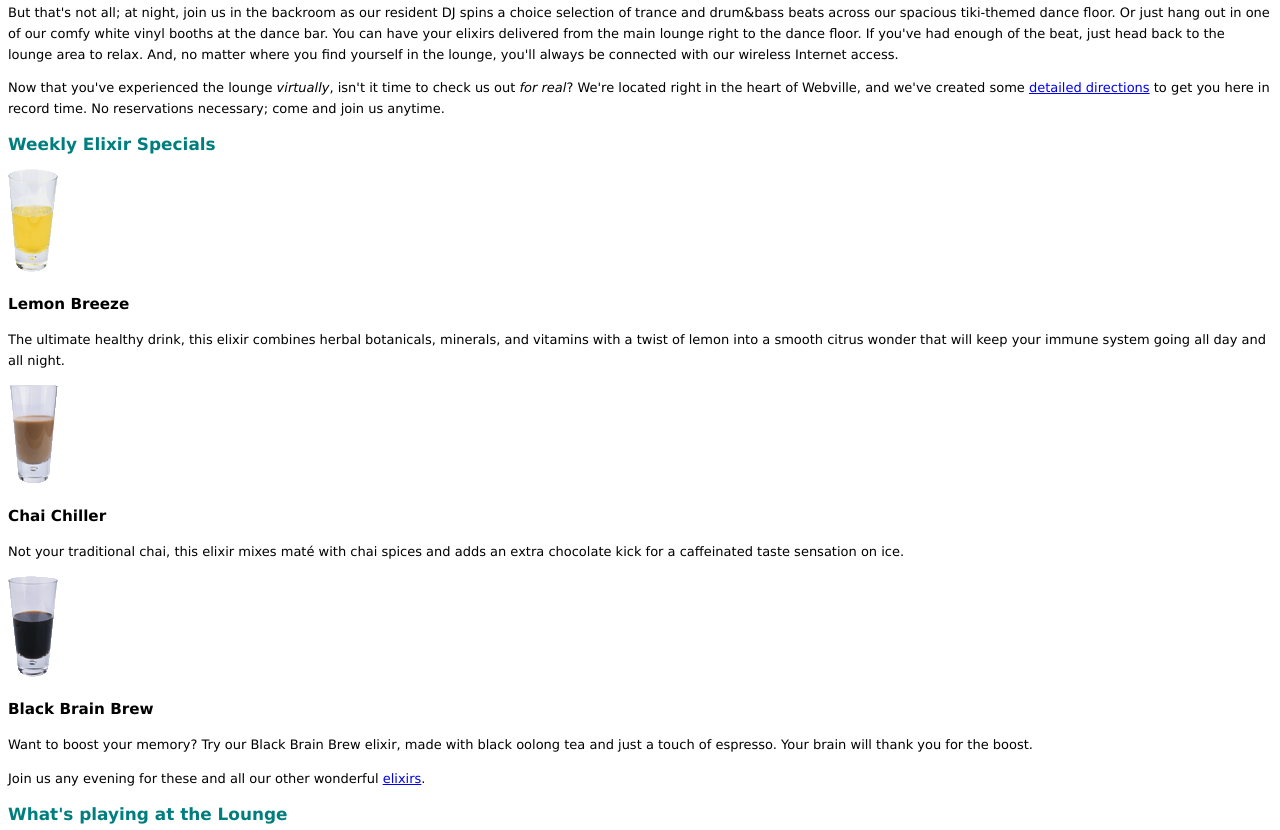
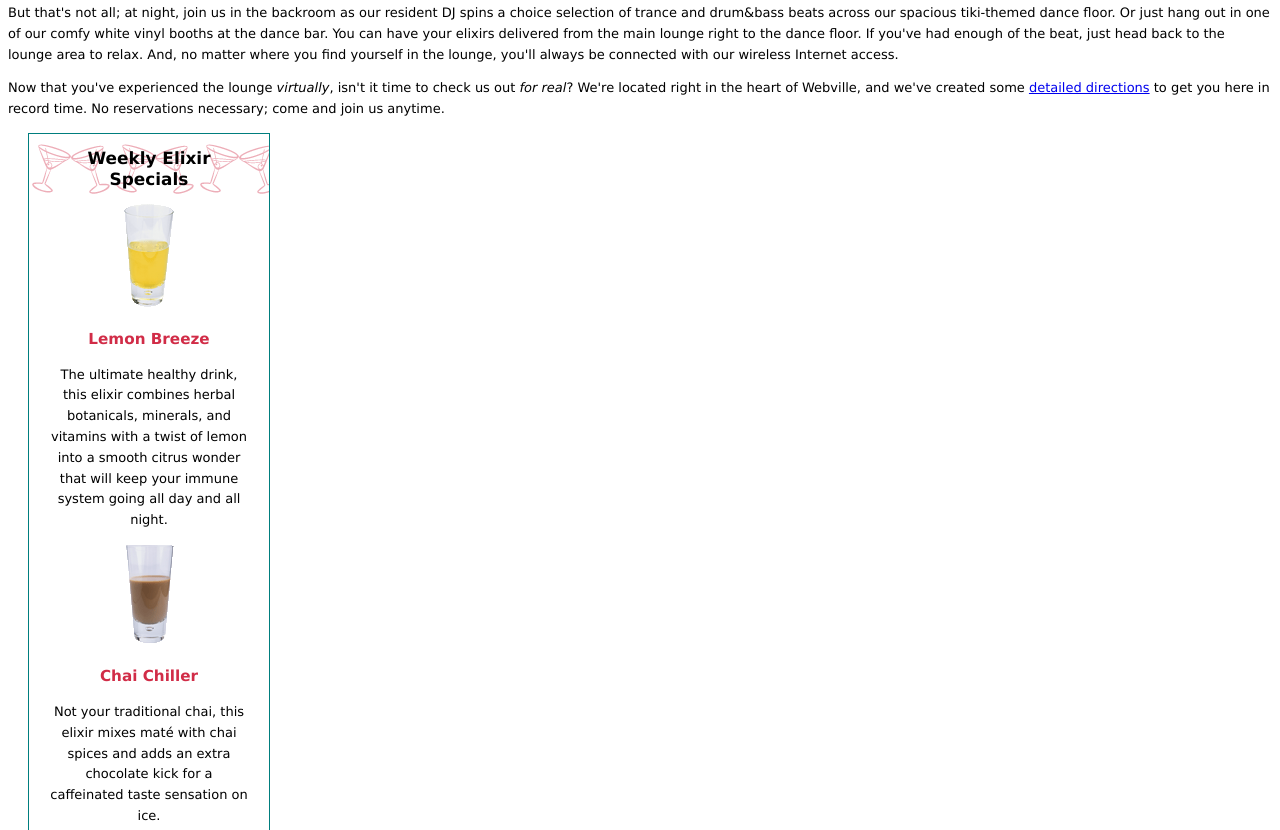
Before and after one commit to fuzhelearning/css_html, a plain HTML site: page lounge.html in a window 1280 px wide. Shown: the part 543-1373 px from the top of the page. Drawn offline with Linux system fonts and the light colour scheme.

Commit message:
Chapter10

```diff
--- a/lounge.css
+++ b/lounge.css
@@ -33,3 +33,29 @@ h2 {
   background-repeat:   no-repeat;
   background-position: top left;
 }
+
+#elixirs {
+  border-width: thin;
+  border-style: solid;
+  border-color: #007e7e;
+  width: 200px;
+
+  padding-right: 20px;
+  padding-left: 20px;
+  padding-bottom: 20px;
+
+  margin-left: 20px;
+
+  text-align: center;
+
+  background-image: url(images/cocktail.gif);
+  background-repeat: repeat-x;
+}
+
+#elixirs h2 {
+  color: black;
+}
+
+#elixirs h3 {
+  color: #d12c47;
+}
--- a/lounge.html
+++ b/lounge.html
@@ -53,8 +53,12 @@
       to get you here in record time. No reservations necessary;
       come and join us anytime.
     </p>
+
     <div id="elixirs">
+      <div>
         <h2>Weekly Elixir Specials</h2>
+      </div>
+      <div>
         <p>
           <img src="images/yellow.gif" alt="Lemon Breeze Elixir">
         </p>
@@ -66,7 +70,8 @@
           that will keep your immune system going all
           day and all night.
         </p>
-
+      </div>
+      <div>
         <p>
           <img src="images/chai.gif" alt="Chai Chiller Elixir">
         </p>
@@ -76,7 +81,8 @@
           with chai spices and adds an extra chocolate kick for
           a caffeinated taste sensation on ice.
         </p>
-
+      </div>
+      <div>
         <p>
           <img src="images/black.gif" alt="Black Brain Brew Elixir">
         </p>
@@ -87,6 +93,8 @@
           of espresso.  Your brain will thank you for the boost.
         </p>
       </div>
+  </div>
+
     <p>
       Join us any evening for these and all our
       other wonderful
```
Lines whose indentation alone changed are shown as unchanged.
